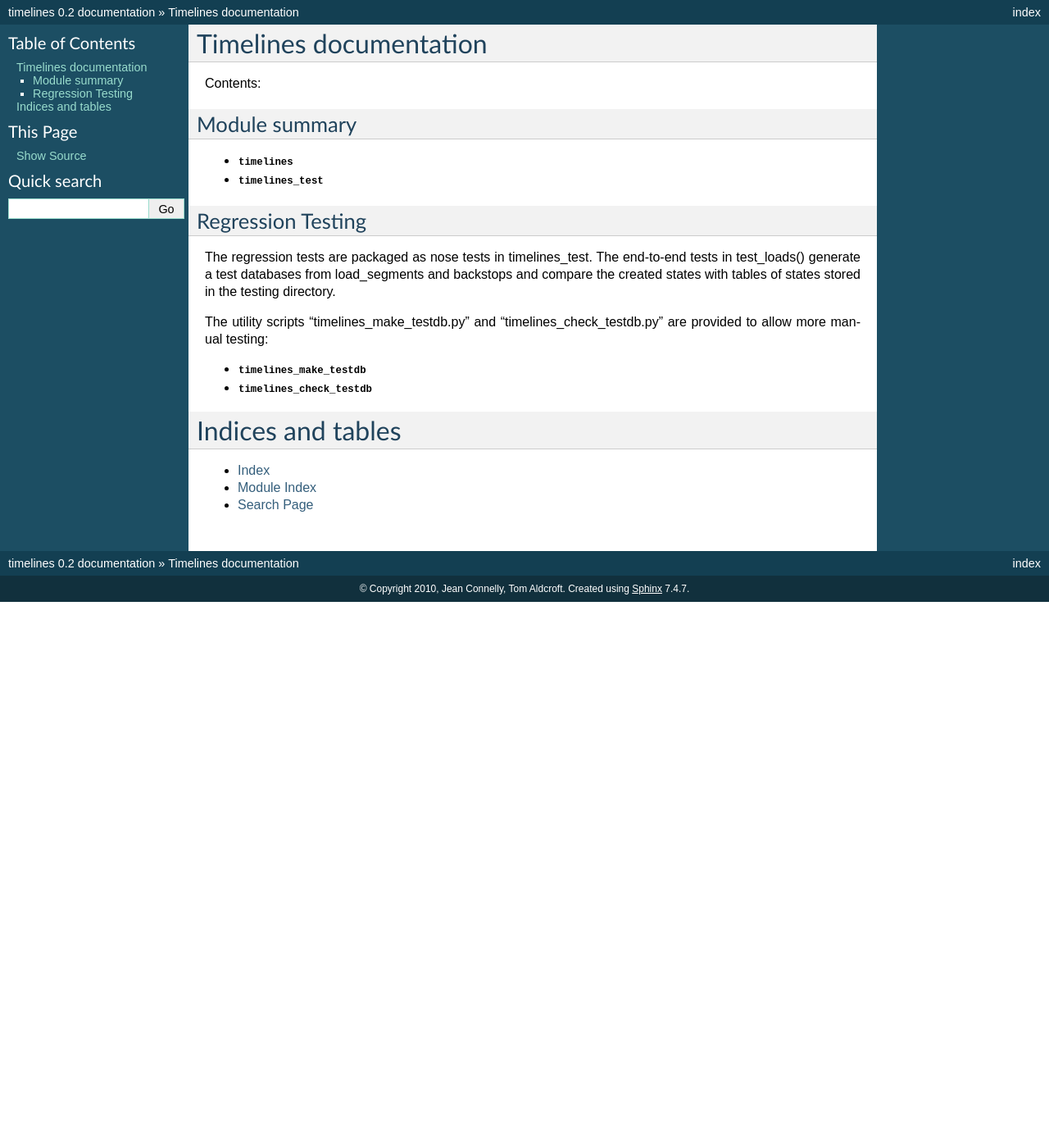
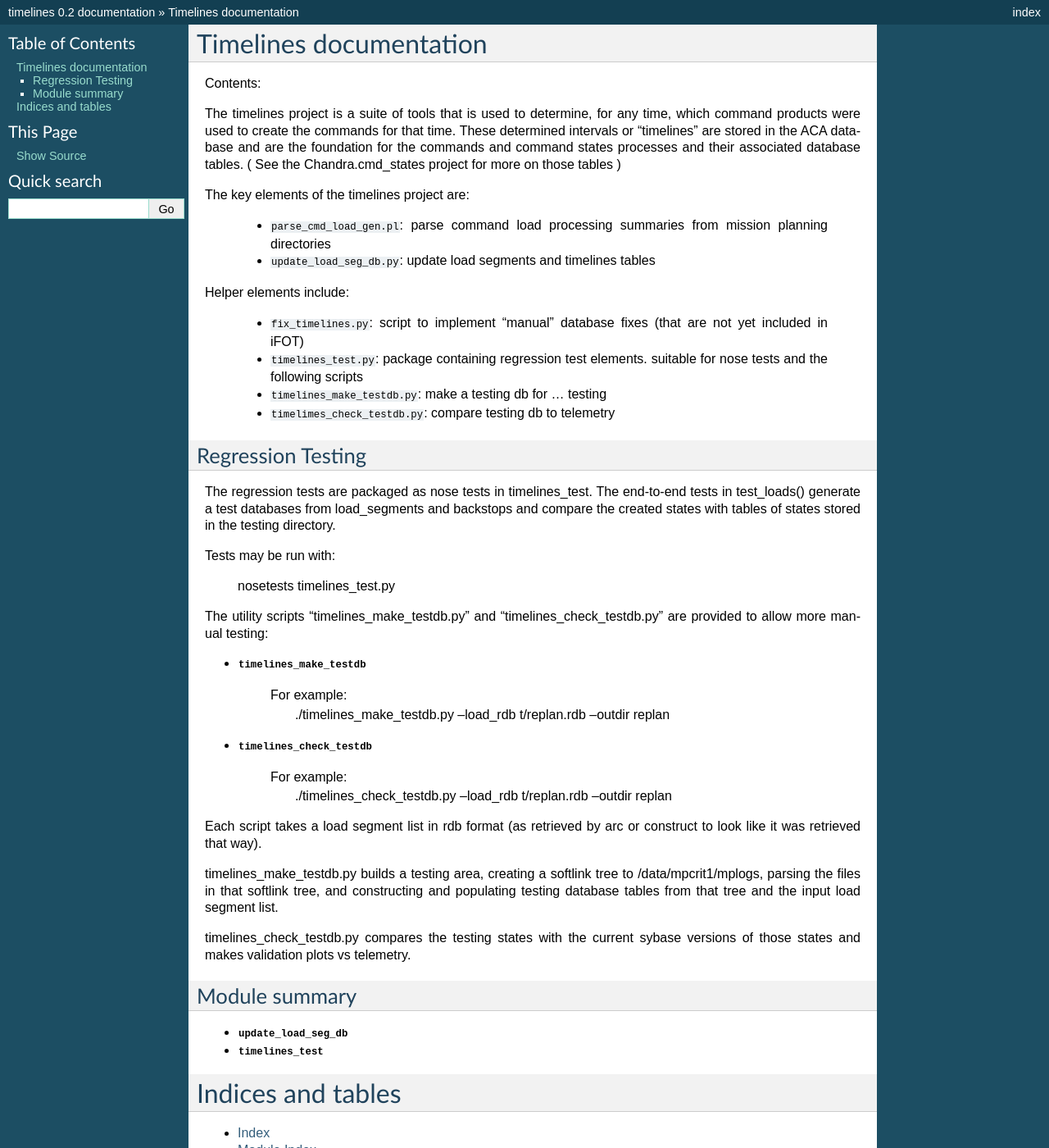
Before and after one commit to sot/timelines, a Sphinx documentation site: the page built from doc/index.rst, in a window 1280 px wide and 1400 px high. Shown: the whole window at 82% size. Built offline with Sphinx 7.4.7, drawn with Linux system fonts in a browser that asks for light colours.

Commit message:
continued to update docs

```diff
--- a/doc/index.rst
+++ b/doc/index.rst
@@ -11,12 +11,28 @@ Contents:
 .. toctree::
    :maxdepth: 2
 
+The timelines project is a suite of tools that is used to determine,
+for any time, which command products were used to create the commands
+for that time.  These determined intervals or "timelines" are stored
+in the ACA database and are the foundation for the commands and
+command states processes and their associated database tables.
+( See the Chandra.cmd_states project for more on those tables )
 
-Module summary
-----------------
+The key elements of the timelines project are:
 
-* :mod:`timelines`
-* :mod:`timelines_test`
+  - ``parse_cmd_load_gen.pl``: parse command load processing summaries
+    from mission planning directories
+  - ``update_load_seg_db.py``: update load segments and timelines
+    tables
+
+Helper elements include:
+
+  - ``fix_timelines.py``: script to implement "manual" database fixes (that are
+    not yet included in iFOT)
+  - ``timelines_test.py``: package containing regression test
+    elements.  suitable for nose tests and the following scripts
+  - ``timelines_make_testdb.py``: make a testing db for ... testing
+  - ``timelimes_check_testdb.py``: compare testing db to telemetry
 
 Regression Testing
 --------------------
@@ -26,11 +42,42 @@ The end-to-end tests in test_loads() generate a test databases from
 load_segments and backstops and compare the created states with tables
 of states stored in the testing directory.
 
+Tests may be run with:
+
+   nosetests timelines_test.py
+
 The utility scripts "timelines_make_testdb.py" and
 "timelines_check_testdb.py" are provided to allow more manual testing:
 
 * :mod:`timelines_make_testdb`
+
+   For example:
+      ./timelines_make_testdb.py --load_rdb t/replan.rdb --outdir replan
+
 * :mod:`timelines_check_testdb`
+
+   For example:
+      ./timelines_check_testdb.py --load_rdb t/replan.rdb --outdir replan
+
+Each script takes a load segment list in rdb format (as retrieved by
+arc or construct to look like it was retrieved that way).
+
+timelines_make_testdb.py builds a testing area, creating a softlink
+tree to /data/mpcrit1/mplogs, parsing the files in that softlink tree,
+and constructing and populating testing database tables from that tree
+and the input load segment list.
+
+timelines_check_testdb.py compares the testing states with the current
+sybase versions of those states and makes validation plots vs telemetry.
+
+
+Module summary
+----------------
+
+* :mod:`update_load_seg_db`
+* :mod:`timelines_test`
+
+
 
 
 
```
Also changed, not shown: doc/update_load_seg_db.rst (added, +21 -0 lines).
